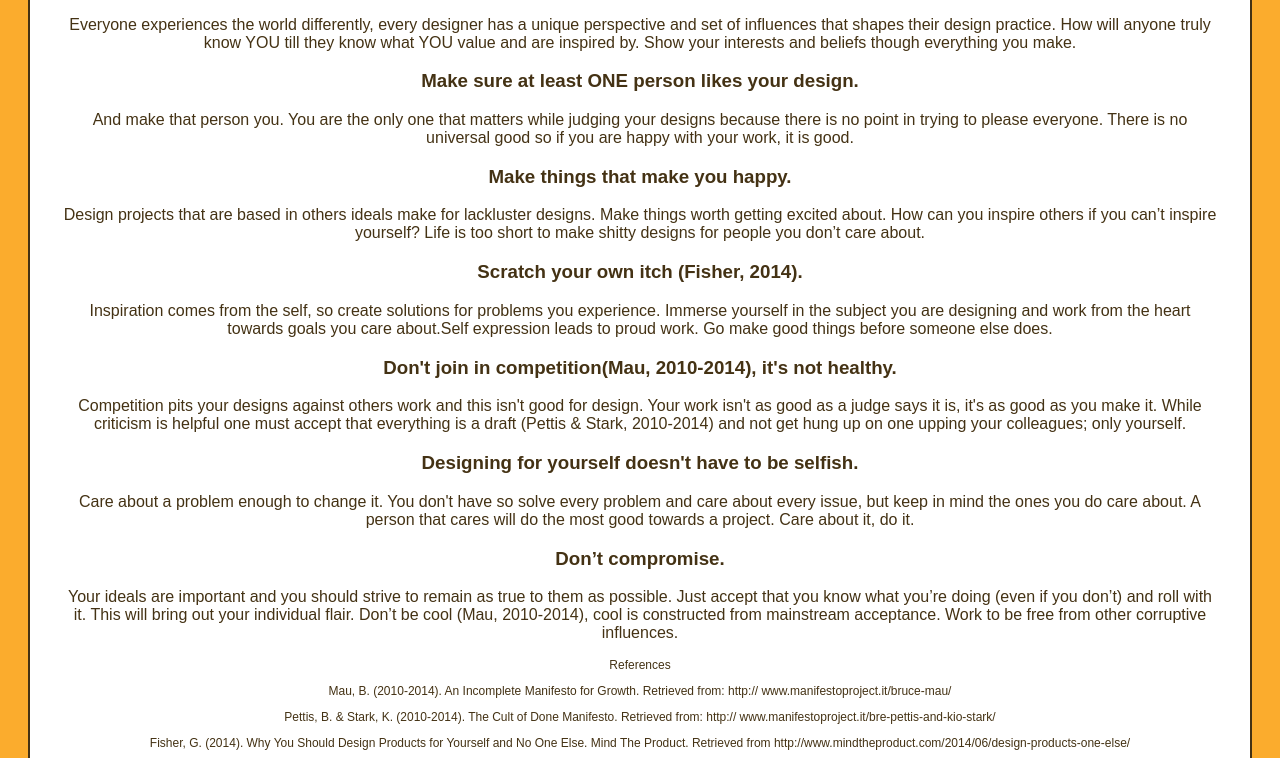
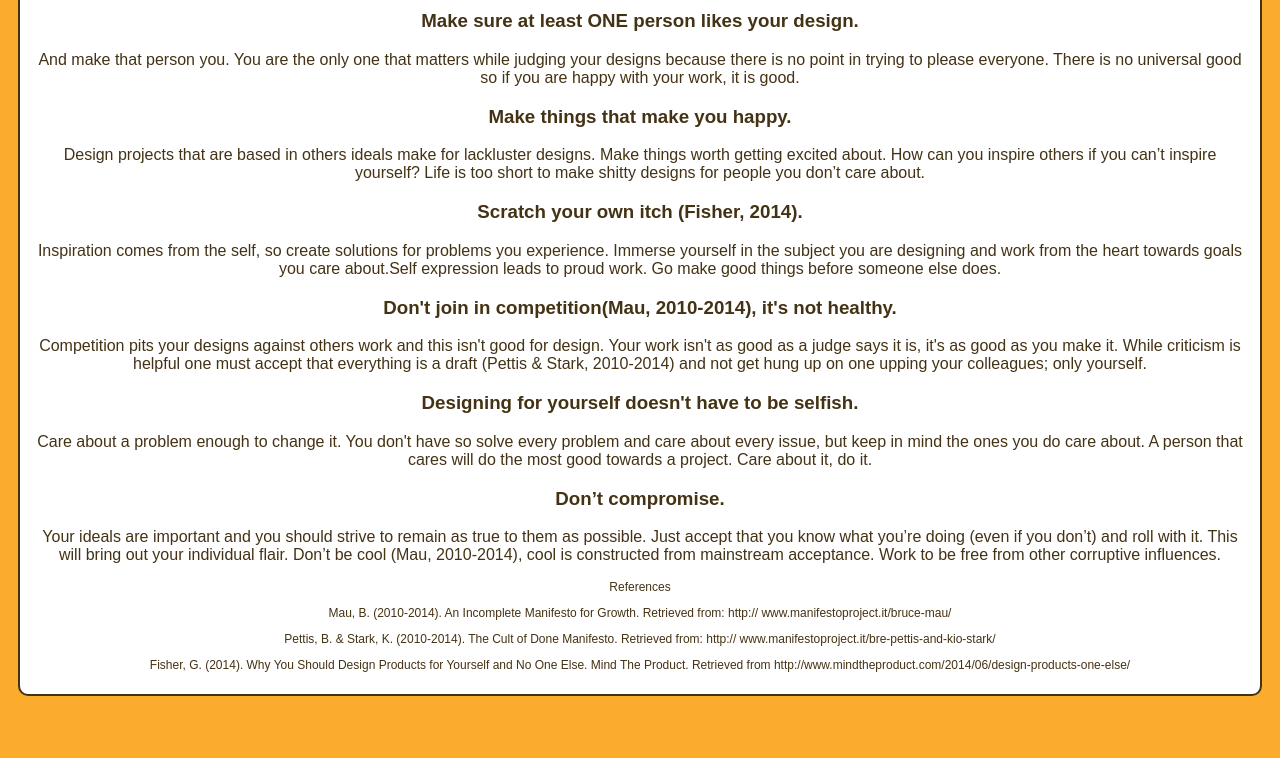
Before and after one commit to FaultedStar/Manifestation, a plain HTML site: page index.html in a window 1280 px wide. Shown: the part 205-963 px from the top of the page. After the commit the page ends 929 px from the top, so only its background shows below. Drawn offline with Linux system fonts and the light colour scheme.

Commit message:
change padding

```diff
--- a/CSS/style.css
+++ b/CSS/style.css
@@ -4,21 +4,21 @@ body {
 font-family: 'Fira Sans', sans-serif;
 color: #443214;
   background-color: white;
-  padding-top: 40px;
-  padding-bottom: 40px;
+  padding-top: 10px;
+  padding-bottom: 10px;
 
 background-color: #fbac2d; /*orange background*/
 
 }
 
 .mainBody{
-margin: 20px;
+margin: 10px;
 border-radius: 25px;
 min-height: 600px;
 border-radius: 10px;
 	border:  2px solid #443214;
 	background-color: white;
-	padding: 30px;
+	padding: 10px;
 	text-align: center;
 }
 .ref{
```
